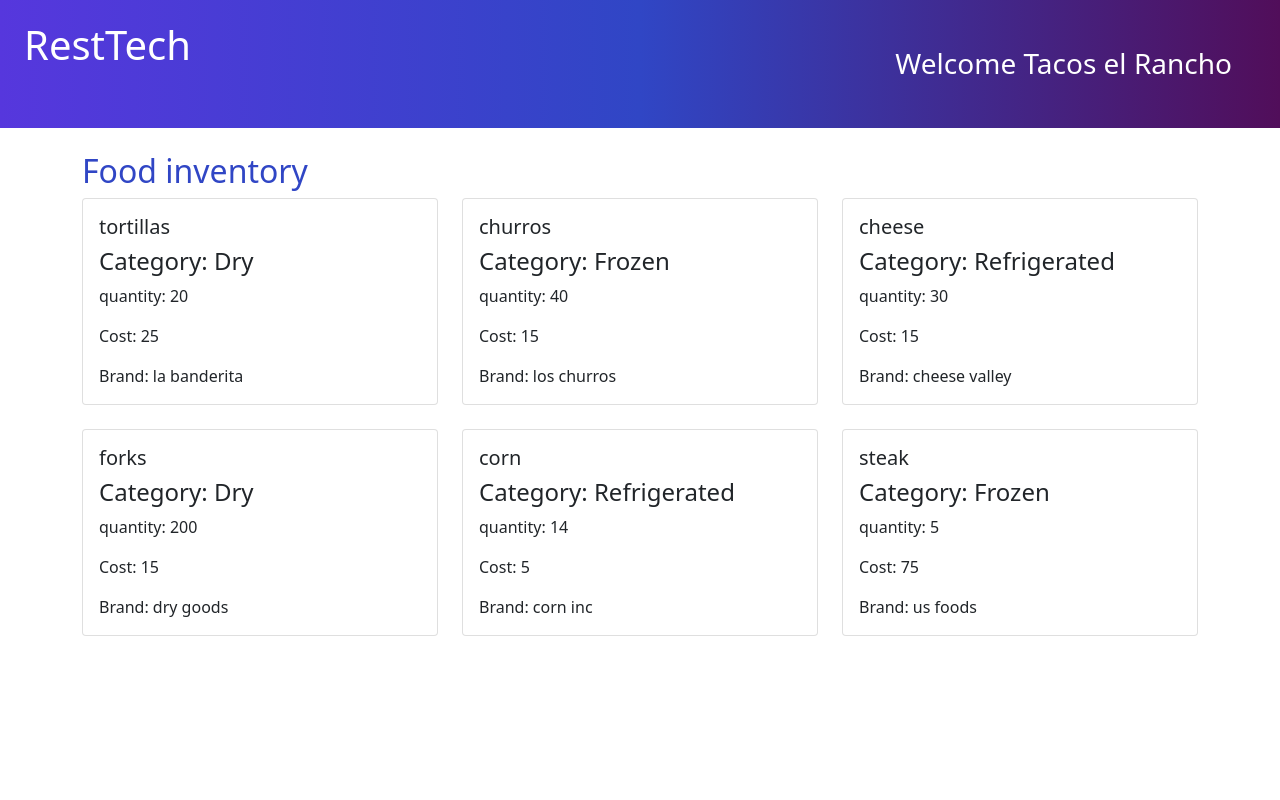
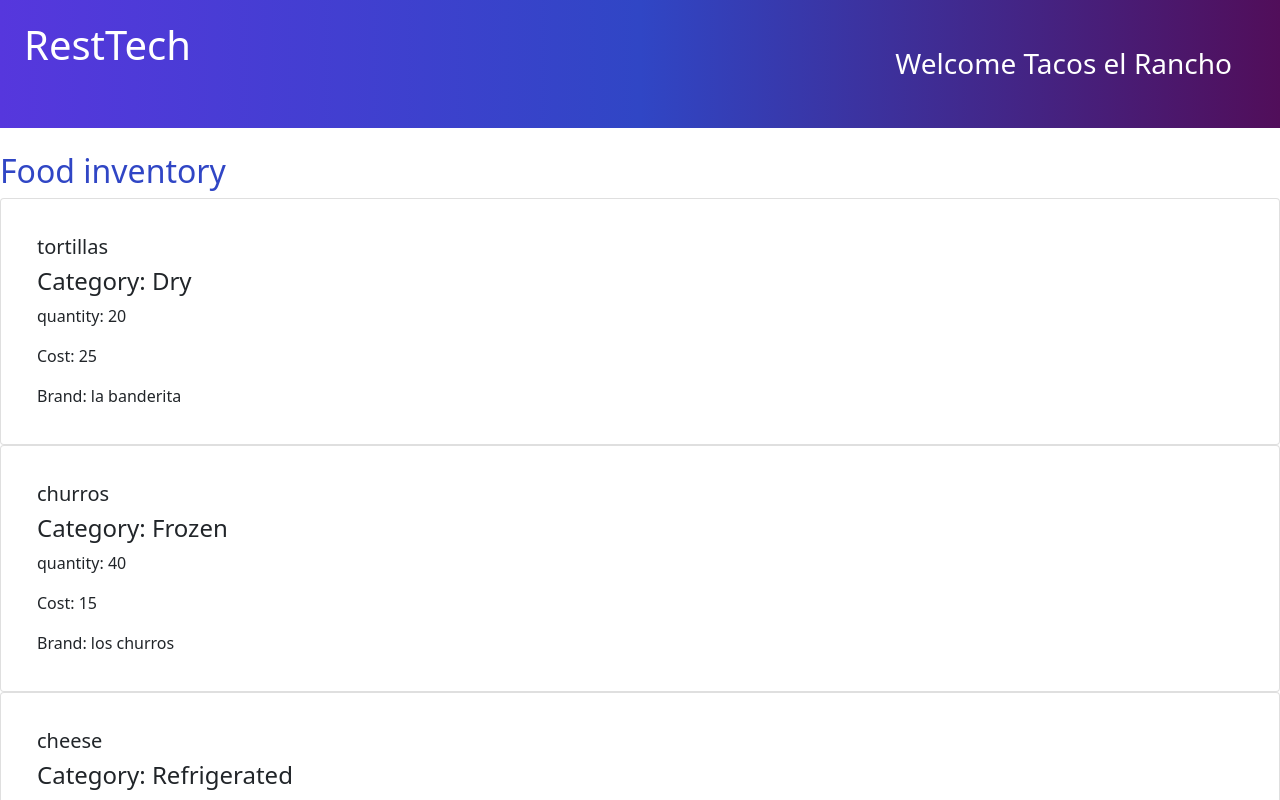
Before and after one commit to UlisesAQT/Project-Huitlacoche, a React app: page / in a window 1280 px wide. Shown: the top 800 px of the page. Built offline with nearby package versions, Linux system fonts and the light colour scheme; the HTML template or start-up script is replaced by a standard one.

Commit message:
stretched the cards, and added some css, need to style it better

```diff
--- a/src/App.jsx
+++ b/src/App.jsx
@@ -10,10 +10,10 @@ function App() {
     <>
       <div className="App">
         <Header />
-        <Container className="mt-4">
+        <div className="mt-4">
           <h2> Food inventory </h2>
           <FoodList />
-        </Container>
+        </div>
       </div>
     </>
   );
--- /dev/null
+++ b/src/CSS/FoodGrid.css
@@ -0,0 +1,9 @@
+.foodGrid > * {
+    display: grid;
+    grid-template-columns: repeat(auto-fill, minmax(220px, 1fr));
+    gap: 20px;
+    padding: 20px;
+    width:100%;
+    box-sizing: border-box;
+
+}
--- /dev/null
+++ b/src/Features/Food/foodGrid.jsx
@@ -0,0 +1,15 @@
+import React from "react";
+import FoodCard from "./foodCard";
+import '../../CSS/FoodGrid.css'
+
+
+const FoodGrid = ({ foodData }) => {
+    return (
+        <div className='foodGrid'>
+            {foodData.map(food =>(
+                <FoodCard key={food.id} food={food} />
+            ))}
+        </div>
+    )
+};
+export default FoodGrid;
--- a/src/Features/foodList.jsx
+++ b/src/Features/foodList.jsx
@@ -1,16 +1,19 @@
 import {Row, Col} from 'reactstrap';
 import FoodCard from './Food/foodCard';
 import {FOOD} from '../App/testData.jsx'
+import FoodGrid from './Food/foodGrid'
 
 const FoodList = () => {
     return (
-        <Row>
+        <FoodGrid foodData={ FOOD } />
+    )
+};
+export default FoodList;
+
+{/* <Row>
             {FOOD.map((foodItem) => (
                 <Col md='4' className='mb-4' key={foodItem.id}>
                     <FoodCard food={foodItem} />
                 </Col>
             ))}
-        </Row>
-    )
-};
-export default FoodList;
+        </Row> */}
```
